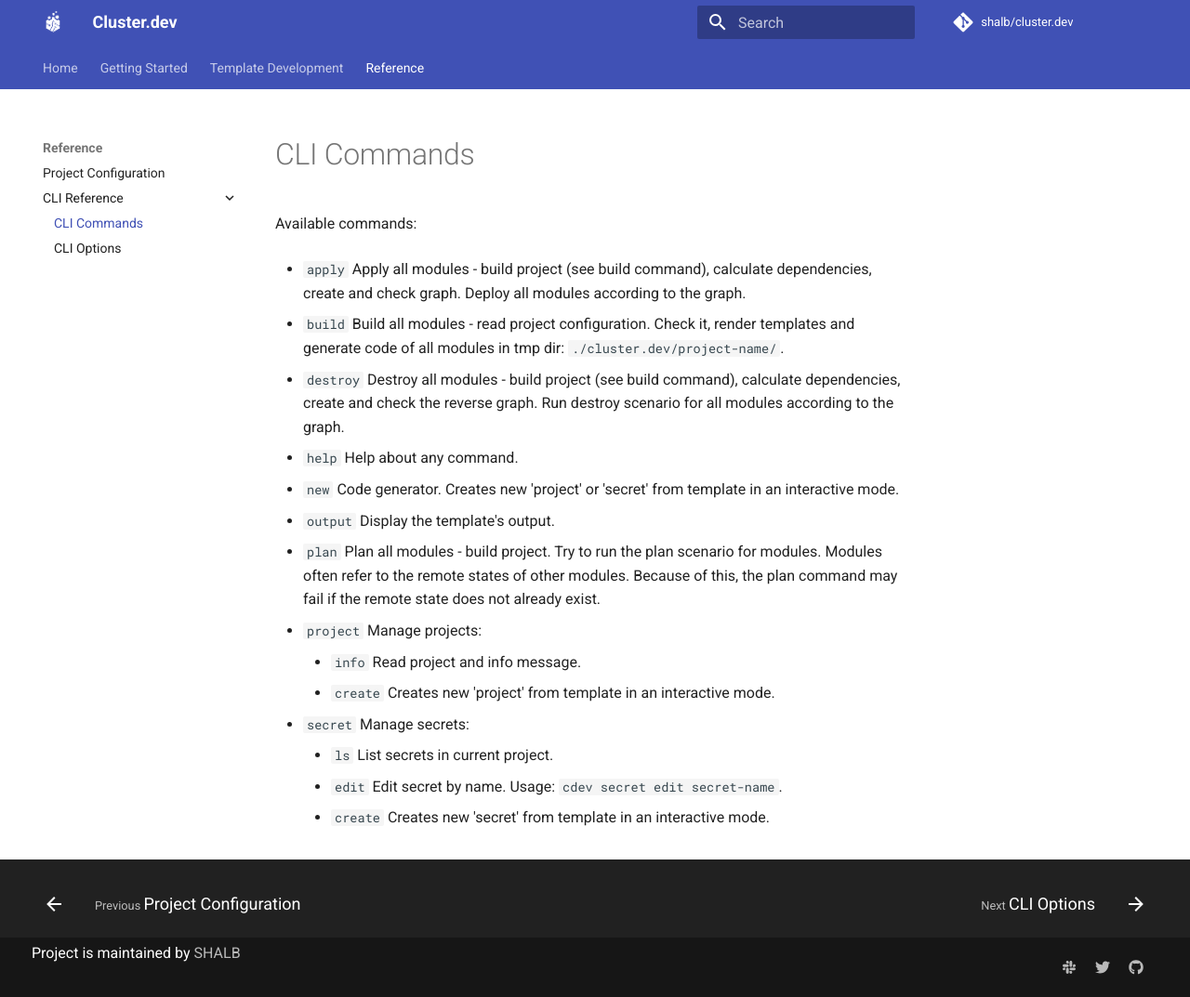
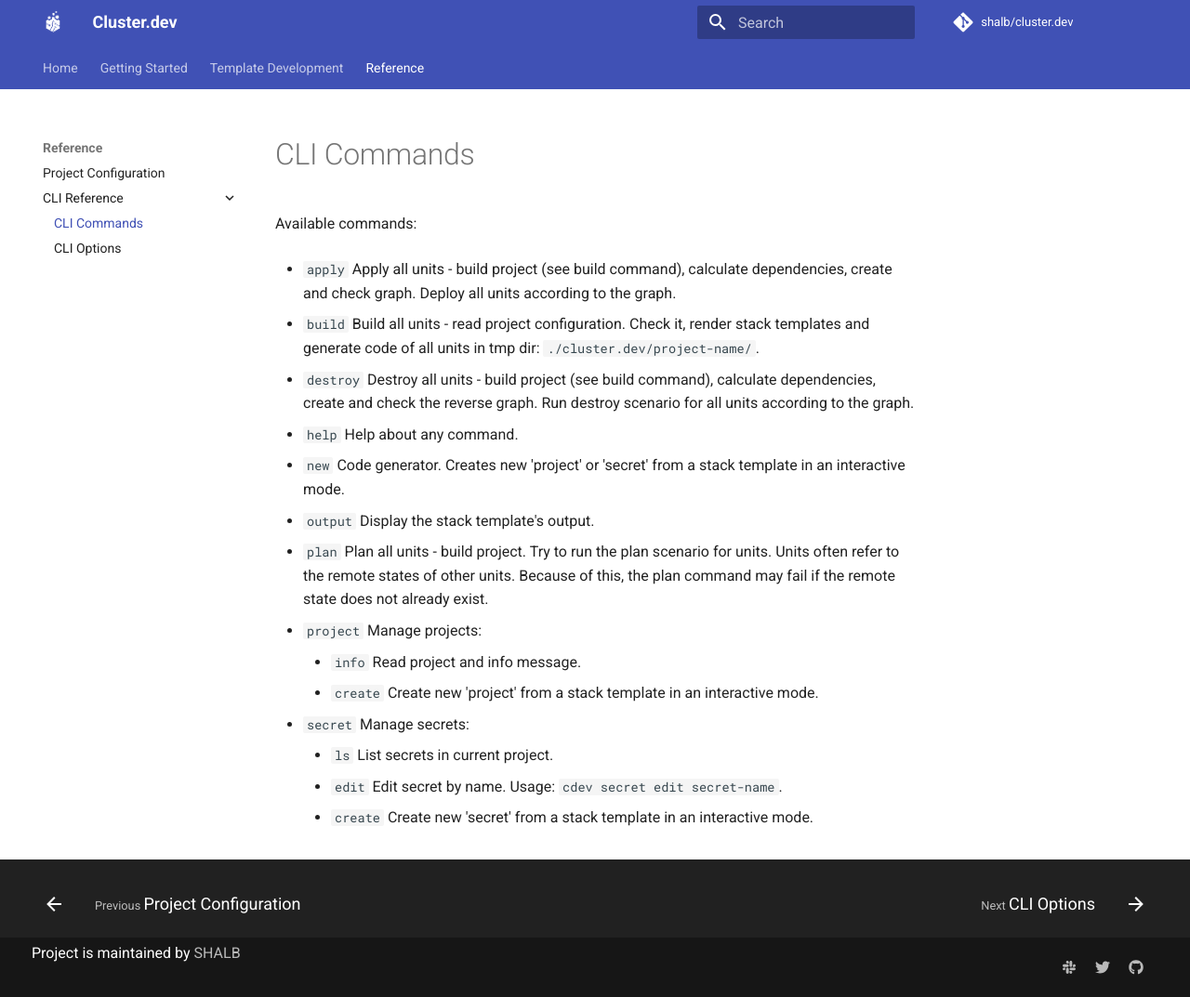
Before and after one commit to shalb/cluster.dev, an MkDocs documentation site: the page built from docs/cli-commands.md, in a window 1280 px wide and 1073 px high. Shown: the whole window at 93% size. Built offline with MkDocs 1.6.1 and Material for MkDocs 9.7.7, drawn with Linux system fonts in a browser that asks for light colours; comment, search, counter and statistics services are not loaded.

Commit message:
Update cli-commands.md

```diff
--- a/docs/cli-commands.md
+++ b/docs/cli-commands.md
@@ -2,27 +2,27 @@
 
 Available commands:
 
-* `apply`       Apply all modules - build project (see build command), calculate dependencies, create and check graph. Deploy all modules according to the graph.
+* `apply`       Apply all units - build project (see build command), calculate dependencies, create and check graph. Deploy all units according to the graph.
 
-* `build`       Build all modules - read project configuration. Check it, render templates and generate code of all modules in tmp dir: `./cluster.dev/project-name/`.
+* `build`       Build all units - read project configuration. Check it, render stack templates and generate code of all units in tmp dir: `./cluster.dev/project-name/`.
 
-* `destroy`     Destroy all modules - build project (see build command), calculate dependencies, create and check the reverse graph. Run destroy scenario for all modules according to the graph.
+* `destroy`     Destroy all units - build project (see build command), calculate dependencies, create and check the reverse graph. Run destroy scenario for all units according to the graph.
 
 * `help`        Help about any command.
 
-* `new`         Code generator. Creates new 'project' or 'secret' from template in an interactive mode.
+* `new`         Code generator. Creates new 'project' or 'secret' from a stack template in an interactive mode.
 
-* `output`      Display the template's output.
+* `output`      Display the stack template's output.
 
-* `plan`        Plan all modules - build project. Try to run the plan scenario for modules. Modules often refer to the remote states of other modules. Because of this, the plan command may fail if the remote state does not already exist.
+* `plan`        Plan all units - build project. Try to run the plan scenario for units. Units often refer to the remote states of other units. Because of this, the plan command may fail if the remote state does not already exist.
 
 * `project`     Manage projects:
 
     * `info`      Read project and info message.
-    * `create`    Creates new 'project' from template in an interactive mode.
+    * `create`    Create new 'project' from a stack template in an interactive mode.
 
 * `secret`      Manage secrets:
 
     * `ls`        List secrets in current project.
     * `edit`      Edit secret by name. Usage: `cdev secret edit secret-name`.
-    * `create`    Creates new 'secret' from template in an interactive mode.
+    * `create`    Create new 'secret' from a stack template in an interactive mode.
```
